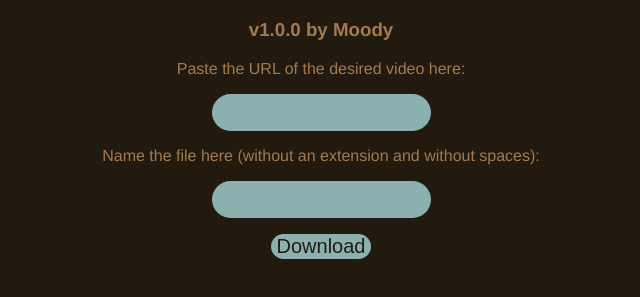
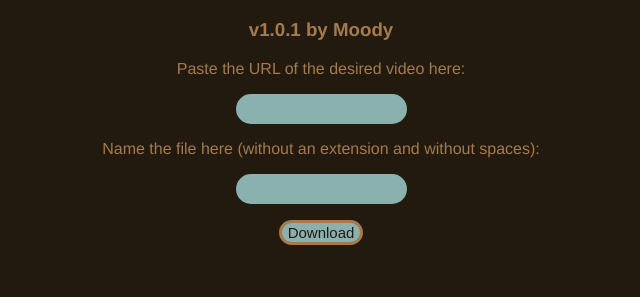
Before and after one commit to moodyssbm/ytdl-gui, an Electron app: page index.html in a window 1280 px wide. Shown: the part 61-358 px from the top of the page, without its empty margins (319-959 px from the left). Drawn offline with Linux system fonts and the light colour scheme; no server answers.

Commit message:
aesthetic changes

```diff
--- a/index.html
+++ b/index.html
@@ -7,7 +7,7 @@
 	</head>
 	<body>
 		<h1>YouTube-DL GUI</h1>
-		<h3>v1.0.0 by Moody</h3>
+		<h3>v1.0.1 by Moody</h3>
 
 		<p>Paste the URL of the desired video here:</p>
 		<p><input type="text" id="vidURL"></p>
--- a/sass/main.sass
+++ b/sass/main.sass
@@ -16,20 +16,21 @@ body
 input[type=text]
 	background: $blue
 	color: $darkester
-	font-size: 15px
-	border: none
+	font-size: 12px
+	border: 3px solid $blue
 	border-radius: 20px
-	padding: 10px
+	padding: 5px
 
 input[type=text]:focus
 	outline: none
+	border: 3px solid $dark
 
 input[type=button]
 	background: $blue
 	color: $darkester
-	font-size: 20px
+	font-size: 15px
 	border-radius: 20px
-	border: none
+	border: 3px solid $dark
 
 h1, h3, p
 	text-align: center
```
Also changed, not shown: css/main.css.
